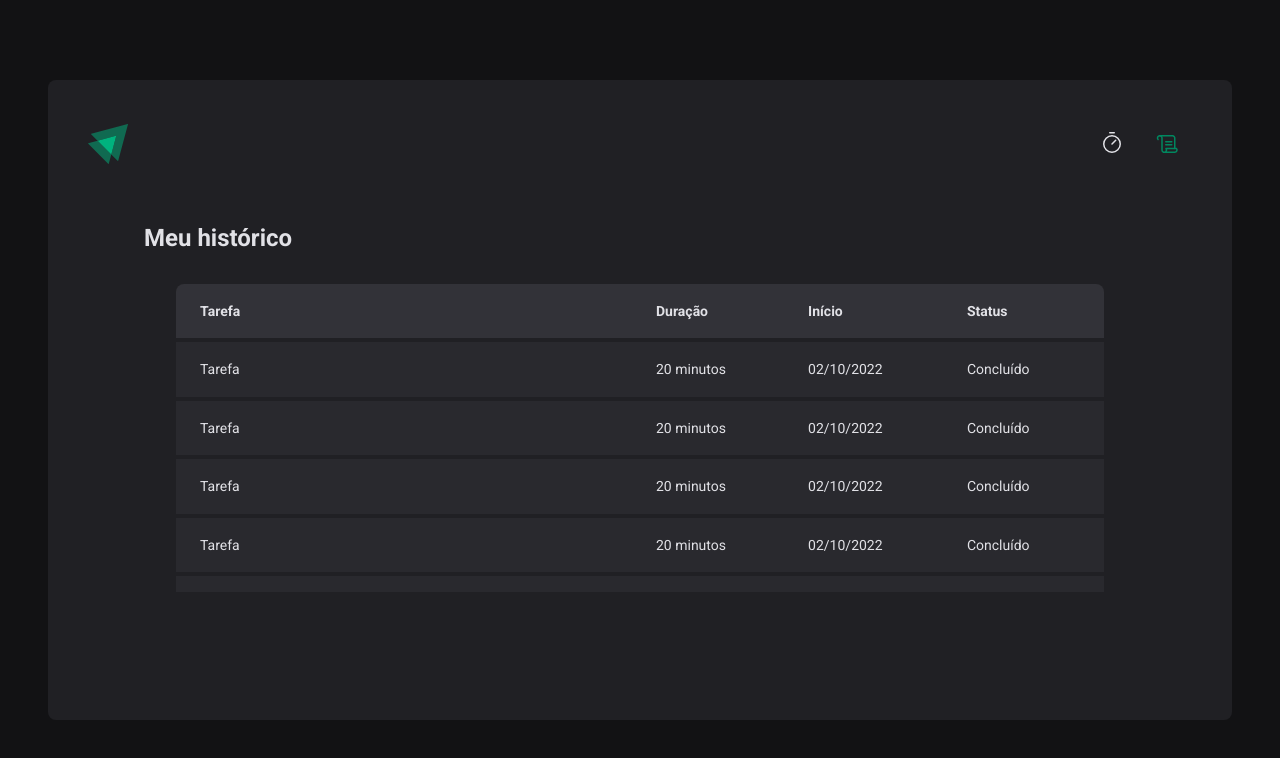
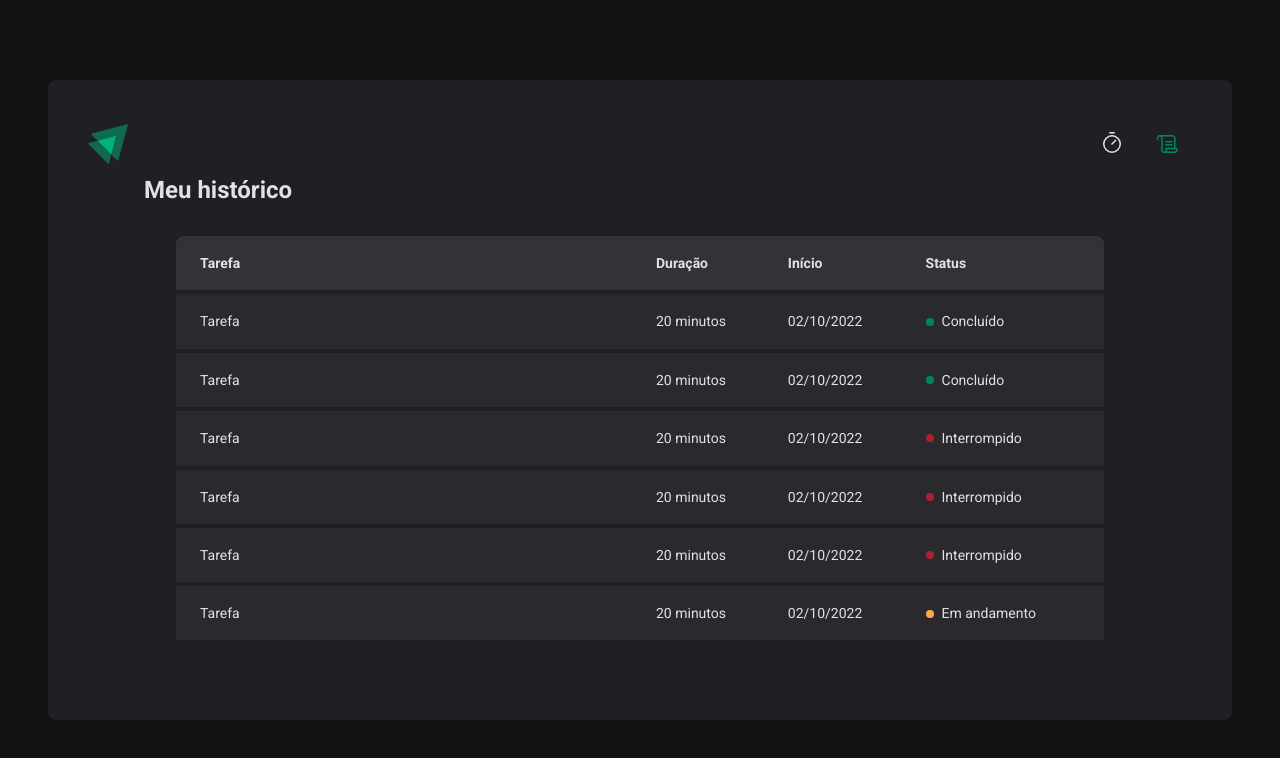
Before and after one commit to Hugovarellaa/Ignite-lab, a React (Vite) app in the folder ignite-timer/: page /history in a window 1280 px wide. Shown: the top 758 px of the page. Built offline with nearby package versions, Linux system fonts and the light colour scheme.

Commit message:
Status do historico

```diff
--- a/ignite-timer/src/pages/History/index.tsx
+++ b/ignite-timer/src/pages/History/index.tsx
@@ -1,4 +1,4 @@
-import { HistoryContainer, HistoryList } from './styles'
+import { HistoryContainer, HistoryList, Status } from './styles'
 
 export function History() {
   return (
@@ -20,70 +20,90 @@ export function History() {
               <td>Tarefa</td>
               <td>20 minutos</td>
               <td>02/10/2022</td>
-              <td>Concluído</td>
+              <td>
+                <Status status_color="green">Concluído</Status>
+              </td>
             </tr>
 
             <tr>
               <td>Tarefa</td>
               <td>20 minutos</td>
               <td>02/10/2022</td>
-              <td>Concluído</td>
+              <td>
+                <Status status_color="green">Concluído</Status>
+              </td>
             </tr>
 
             <tr>
               <td>Tarefa</td>
               <td>20 minutos</td>
               <td>02/10/2022</td>
-              <td>Concluído</td>
+              <td>
+                <Status status_color="red">Interrompido</Status>
+              </td>
             </tr>
 
             <tr>
               <td>Tarefa</td>
               <td>20 minutos</td>
               <td>02/10/2022</td>
-              <td>Concluído</td>
+              <td>
+                <Status status_color="red">Interrompido</Status>
+              </td>
             </tr>
 
             <tr>
               <td>Tarefa</td>
               <td>20 minutos</td>
               <td>02/10/2022</td>
-              <td>Concluído</td>
+              <td>
+                <Status status_color="red">Interrompido</Status>
+              </td>
             </tr>
 
             <tr>
               <td>Tarefa</td>
               <td>20 minutos</td>
               <td>02/10/2022</td>
-              <td>Concluído</td>
+              <td>
+                <Status status_color="yellow">Em andamento</Status>
+              </td>
             </tr>
 
             <tr>
               <td>Tarefa</td>
               <td>20 minutos</td>
               <td>02/10/2022</td>
-              <td>Concluído</td>
+              <td>
+                <Status status_color="green">Concluído</Status>
+              </td>
             </tr>
 
             <tr>
               <td>Tarefa</td>
               <td>20 minutos</td>
               <td>02/10/2022</td>
-              <td>Concluído</td>
+              <td>
+                <Status status_color="green">Concluído</Status>
+              </td>
             </tr>
 
             <tr>
               <td>Tarefa</td>
               <td>20 minutos</td>
               <td>02/10/2022</td>
-              <td>Concluído</td>
+              <td>
+                <Status status_color="red">Interrompido</Status>
+              </td>
             </tr>
 
             <tr>
               <td>Tarefa</td>
               <td>20 minutos</td>
               <td>02/10/2022</td>
-              <td>Concluído</td>
+              <td>
+                <Status status_color="red">Interrompido</Status>
+              </td>
             </tr>
           </tbody>
         </table>
--- a/ignite-timer/src/pages/History/styles.ts
+++ b/ignite-timer/src/pages/History/styles.ts
@@ -2,7 +2,7 @@ import styled from 'styled-components'
 
 export const HistoryContainer = styled.main`
   flex: 1;
-  padding: 3.5rem;
+  padding: 0.5rem 3.5rem;
   overflow: auto;
 
   display: flex;
@@ -61,3 +61,27 @@ export const HistoryList = styled.main`
     }
   }
 `
+
+const STATUS_COLORS = {
+  red: 'red-500',
+  green: 'green-500',
+  yellow: 'yellow-500',
+} as const
+
+interface StatusProps {
+  status_color: keyof typeof STATUS_COLORS
+}
+
+export const Status = styled.span<StatusProps>`
+  display: flex;
+  align-items: center;
+  gap: 0.5rem;
+
+  &::before {
+    content: '';
+    width: 0.5rem;
+    height: 0.5rem;
+    border-radius: 50%;
+    background: ${(props) => props.theme[STATUS_COLORS[props.status_color]]};
+  }
+`
```
